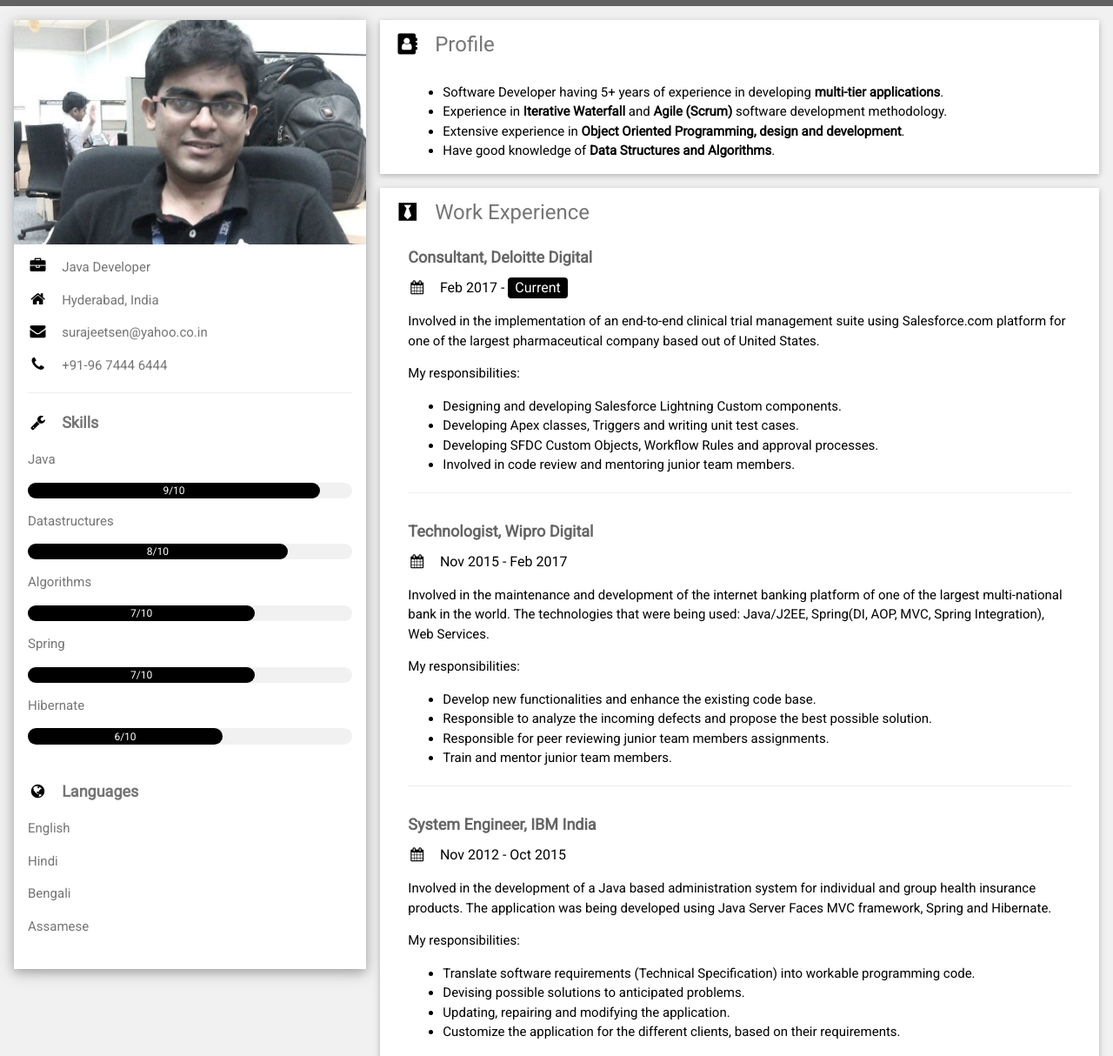
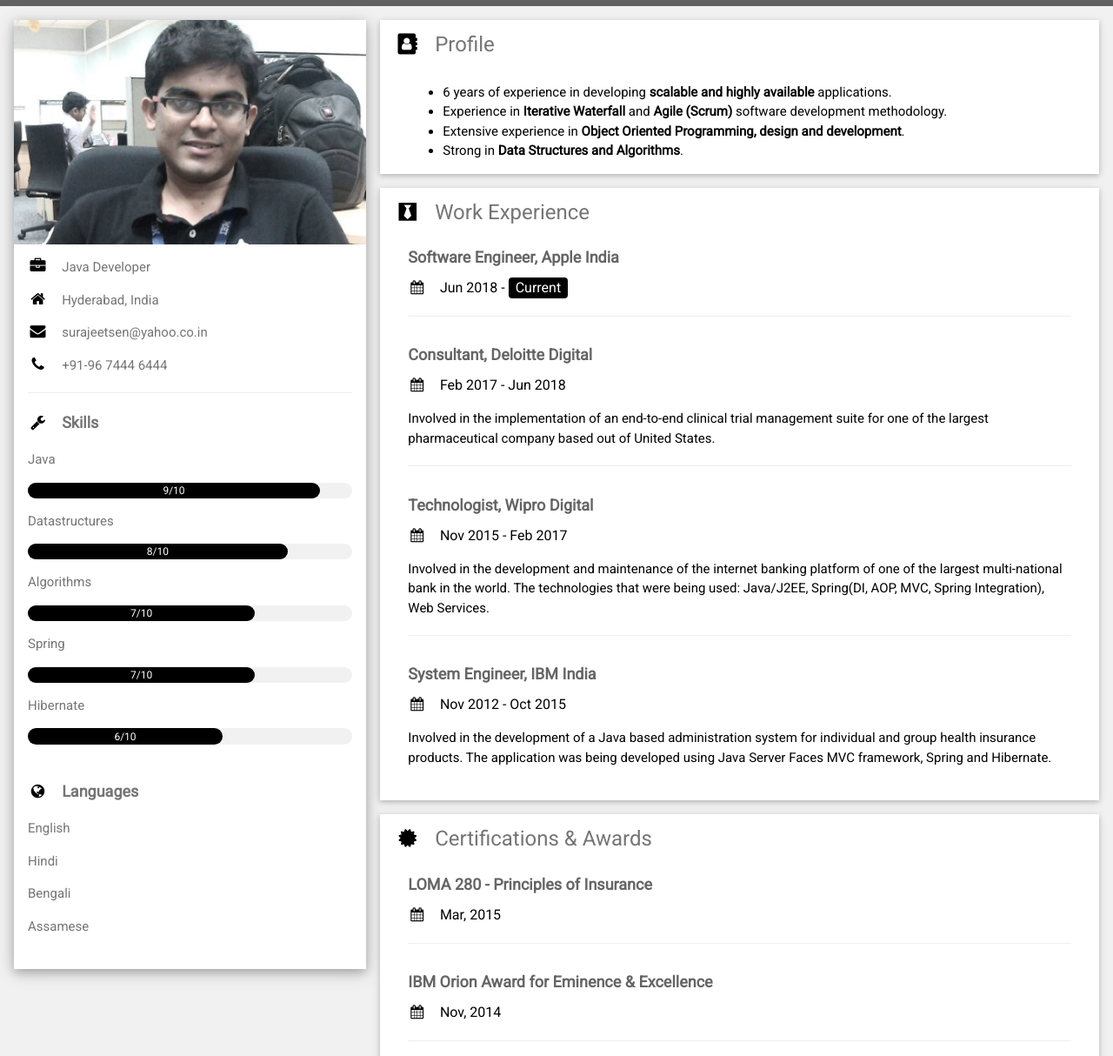
Before and after one commit to surajeetsen/surajeet.github.io, a plain HTML site: page index.html in a window 1280 px wide. Shown: the part 83-1297 px from the top of the page at 87% size. Drawn offline with nearby package versions, Linux system fonts and the light colour scheme.

Commit message:
Update index.html

```diff
--- a/index.html
+++ b/index.html
@@ -82,56 +82,41 @@ html,body,h1,h2,h3,h4,h5,h6,li {font-family: "Roboto", sans-serif}
         <h3 class="w3-text-grey w3-padding-5"><i class="fa fa-address-book fa-fw w3-margin-right w3-xlarge w3-text-black"></i>Profile</h3>
         <div class="w3-container">
           <ul>
-            <li>Software Developer having 5+ years of experience in developing <strong style="">multi-tier applications</strong>.</li>
+            <li>6 years of experience in developing <b>scalable and highly available</b> applications.</li>
             <li>Experience in <b>Iterative Waterfall</b> and <b>Agile (Scrum)</b> software development methodology.</li>
             <li>Extensive experience in <b>Object Oriented Programming, design and development</b>.</li>
-            <li>Have good knowledge of <b>Data Structures and Algorithms</b>.</li>
+            <li>Strong in <b>Data Structures and Algorithms</b>.</li>
           </ul>
         </div>
       </div>
 
       <div class="w3-container w3-card w3-white w3-margin-bottom">
         <h3 class="w3-text-grey w3-padding-5"><i class="fa fa-black-tie fa-fw w3-margin-right w3-xlarge w3-text-black"></i>Work Experience</h3>
+
+        <div class="w3-container">
+          <h5 class="w3-opacity"><b>Software Engineer, Apple India</b></h5>
+          <h6 class="w3-text-black"><i class="fa fa-calendar fa-fw w3-margin-right"></i>Jun 2018 - <span class="w3-tag w3-black w3-round">Current</span></h6>
+          <hr>
+        </div>
+
         <div class="w3-container">
           <h5 class="w3-opacity"><b>Consultant, Deloitte Digital</b></h5>
-          <h6 class="w3-text-black"><i class="fa fa-calendar fa-fw w3-margin-right"></i>Feb 2017 - <span class="w3-tag w3-black w3-round">Current</span></h6>
-          <p>Involved in the implementation of an end-to-end clinical trial management suite using Salesforce.com platform for one of the largest pharmaceutical company based out of United States.</p>
-
-          <p>My responsibilities:</p>
-          <ul>
-            <li>Designing and developing Salesforce Lightning Custom components.</li>
-            <li>Developing Apex classes, Triggers and writing unit test cases.</li>
-            <li>Developing SFDC Custom Objects, Workflow Rules and approval processes.</li>
-            <li>Involved in code review and mentoring junior team members.</li>
-          </ul>
+          <h6 class="w3-text-black"><i class="fa fa-calendar fa-fw w3-margin-right"></i>Feb 2017 - Jun 2018</h6>
+          <p>Involved in the implementation of an end-to-end clinical trial management suite for one of the largest pharmaceutical company based out of United States.</p>
           <hr>
         </div>
+
         <div class="w3-container">
           <h5 class="w3-opacity"><b>Technologist, Wipro Digital</b></h5>
           <h6 class="w3-text-black"><i class="fa fa-calendar fa-fw w3-margin-right"></i>Nov 2015 - Feb 2017</h6>
-          <p>Involved in the maintenance and development of the internet banking platform of one of the largest multi-national bank in the world. The technologies that were being used: Java/J2EE, Spring(DI, AOP, MVC, Spring Integration), Web Services.</p>
-
-          <p>My responsibilities:</p>
-          <ul>
-            <li>Develop new functionalities and enhance the existing code base.</li>
-            <li>Responsible to analyze the incoming defects and propose the best possible solution.</li>
-            <li>Responsible for peer reviewing junior team members assignments.</li>
-            <li>Train and mentor junior team members.</li>
-          </ul>
+          <p>Involved in the development and maintenance of the internet banking platform of one of the largest multi-national bank in the world. The technologies that were being used: Java/J2EE, Spring(DI, AOP, MVC, Spring Integration), Web Services.</p>
           <hr>
         </div>
+
         <div class="w3-container">
           <h5 class="w3-opacity"><b>System Engineer, IBM India</b></h5>
           <h6 class="w3-text-black"><i class="fa fa-calendar fa-fw w3-margin-right"></i>Nov 2012 - Oct 2015</h6>
           <p>Involved in the development of a Java based administration system for individual and group health insurance products. The application was being developed using Java Server Faces MVC framework, Spring and Hibernate.</p>
-
-          <p>My responsibilities:</p>
-          <ul>
-            <li>Translate software requirements (Technical Specification) into workable programming code.</li>
-            <li>Devising possible solutions to anticipated problems.</li>
-            <li>Updating, repairing and modifying the application.</li>
-            <li>Customize the application for the different clients, based on their requirements.</li>
-          </ul>
           <br>
         </div>
       </div>
```
